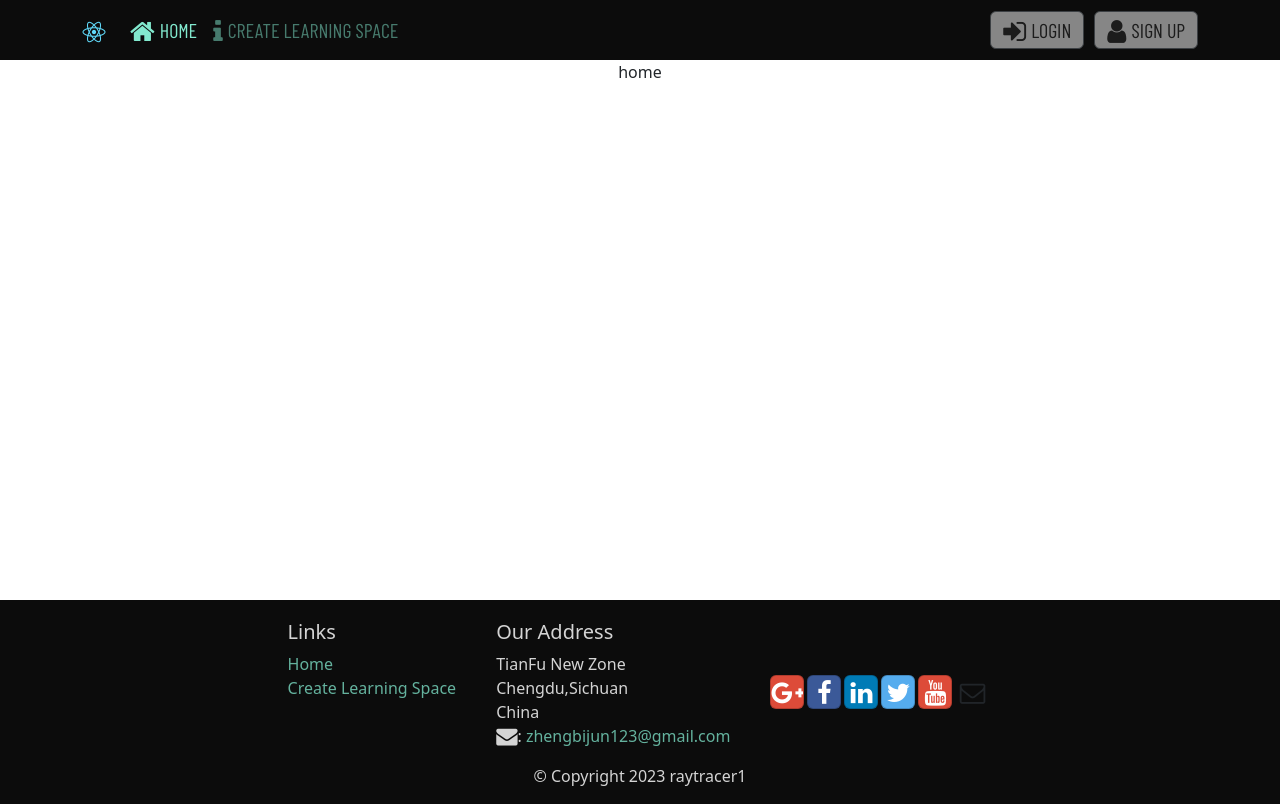
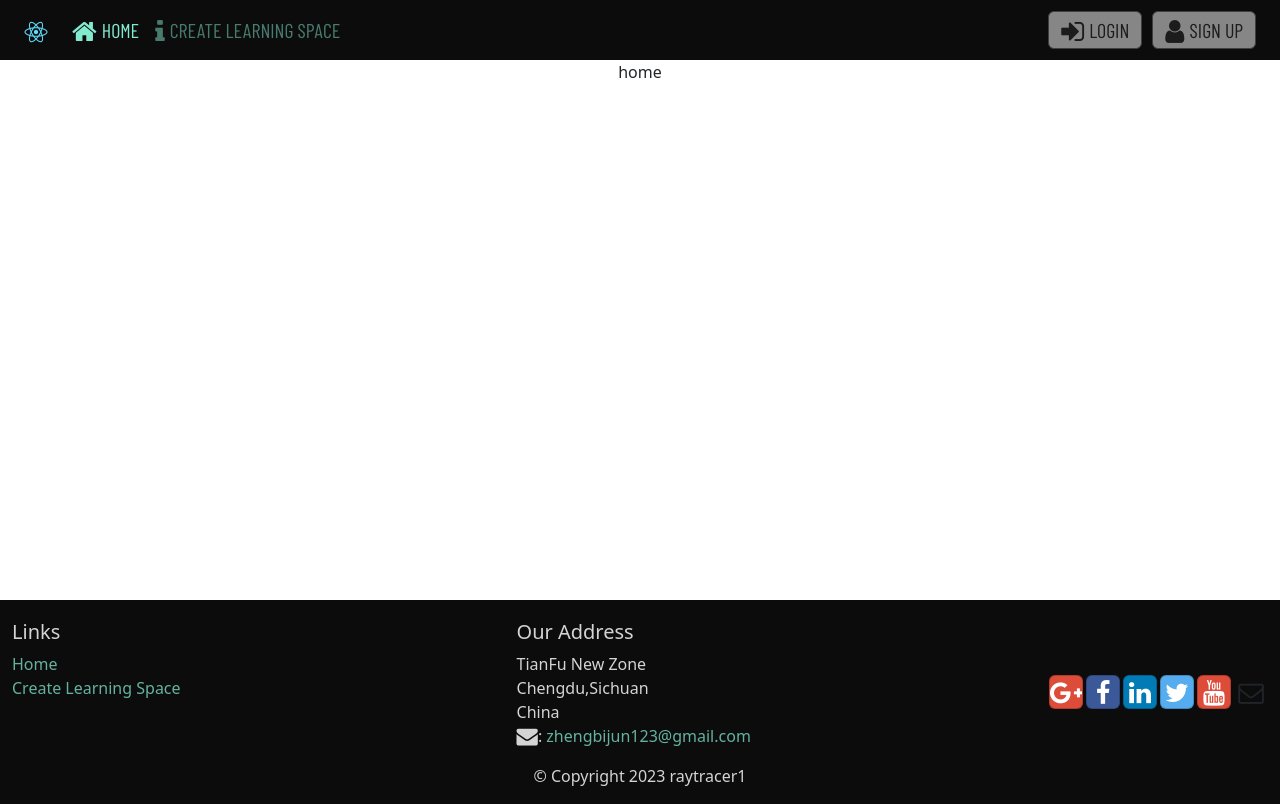
Before and after one commit to raytracer1/notes-frontend, a React app: page / in a window 1280 px wide. Built offline with nearby package versions, Linux system fonts and the light colour scheme.

Commit message:
optimize footer style

```diff
--- a/src/components/Footer/index.tsx
+++ b/src/components/Footer/index.tsx
@@ -7,6 +7,7 @@ function Footer() {
         <div className='footer-container'>
           <div className='content'>
             <div className='links-address'>
+              <div className='links-address-item'>
                 <div className='links'>
                   <h5>Links</h5>
                   <ul className="list-unstyled">
@@ -14,6 +15,8 @@ function Footer() {
                     <li><Link to='/space'>Create Learning Space</Link></li>
                   </ul>
                 </div>
+              </div>
+              <div className='links-address-item center'>
                 <div className="address">
                   <h5>Our Address</h5>
                   <address>
@@ -23,6 +26,7 @@ function Footer() {
                     <i className="fa fa-envelope fa-lg"></i>: <a href="mailto:zhengbijun123@gmail.com">
                       zhengbijun123@gmail.com</a>
                   </address>
+                </div>
               </div>
             </div>
             <div className="social">
--- a/src/components/Footer/style.scss
+++ b/src/components/Footer/style.scss
@@ -23,6 +23,9 @@
     .content {
         display: flex;
         flex-direction: row;
+        width: 100%;
+        padding: 0 12px;
+        justify-content: space-between;
 
         @media(max-width:767px) {
             flex-direction: column;
@@ -32,18 +35,19 @@
         .links-address {
             display: flex;
             flex-direction: row;
+            justify-content: flex-start;
+            width: 66%;
 
             @media(max-width:767px) {
                 margin: 0;
+                width: 100%;
             }
 
+            .links-address-item {
+                width: 50%;
+
                 .links, .address {
-                margin-right: 40px;
                     color: #d4d4d4;
-
-                @media(max-width:767px) {
-                    margin: 0 10px;
-                }
 
                     a {
                         text-decoration: none;
@@ -56,16 +60,29 @@
                         }
                     }
                 }
+
+                &.center {
+                    display: flex;
+                    justify-content: center;
+                }
+            }
         }
 
         .social {
             display: flex;
             flex-direction: row;
+            justify-content: flex-end;
             align-items: center;
             color: #fff;
+            width: 33%;
+
+            @media(max-width:767px) {
+                width: 100%;
+                justify-content: center;
+            }
 
             .btn {
-                margin-right: 3px;
+                margin-left: 3px;
             }
         }
     }
--- a/src/components/Header/style.scss
+++ b/src/components/Header/style.scss
@@ -29,7 +29,7 @@ ul {
 }
 
 .container {
-    width: 1376px;
+    max-width: 1376px;
     display: flex;
     flex-direction: row;
     align-items: center;
```
Lines whose indentation alone changed are shown as unchanged.
